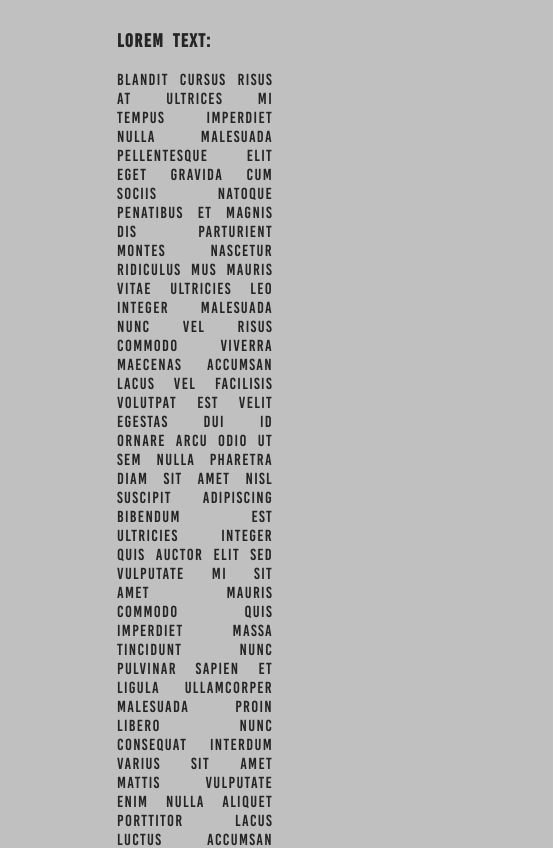
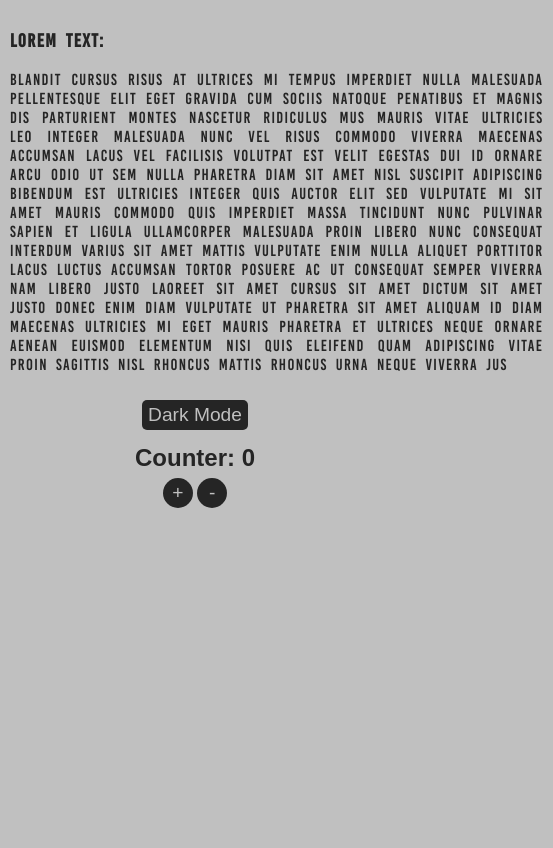
Before and after one commit to waqas-ahmd/my-react-app-001, a React (Create React App) app: page / in a window 390 px wide. Shown: the top 848 px of the page, 553 px wide, since content can reach past the window. Built offline with nearby package versions, Linux system fonts and the light colour scheme.

Commit message:
responsiveness aedded

```diff
--- a/src/index.css
+++ b/src/index.css
@@ -47,7 +47,8 @@ code {
 
 .space{
   margin: auto;
-  width: 40%;
+  max-width: 40%;
+  min-width: 400pt;
   padding: 10px;
   align-content: center;
   text-align: justify;
```
